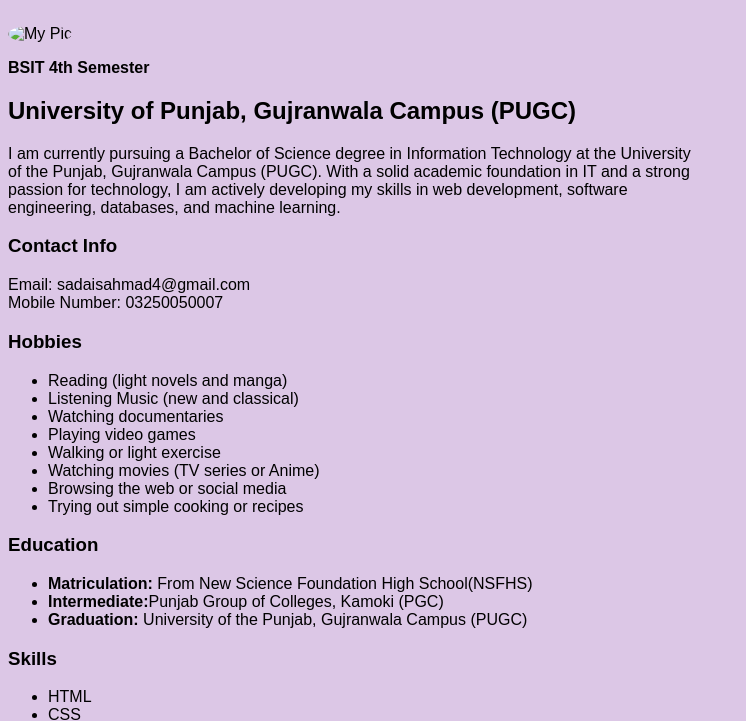
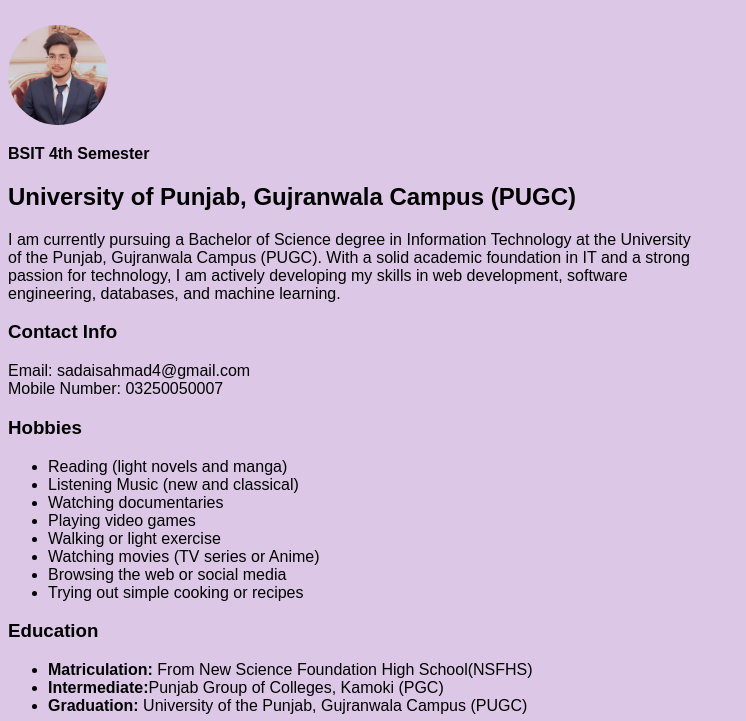
Before and after one commit to Sadais42/Portfolio, a plain HTML site: page index.html in a window 1280 px wide. Shown: the part 73-794 px from the top of the page, without its empty margins (0-746 px from the left). Drawn offline with Linux system fonts and the light colour scheme.

Commit message:
Update index.html

```diff
--- a/index.html
+++ b/index.html
@@ -30,7 +30,7 @@
 </style>
 <body>
     <h1>Sadais Ahmad</h1> <br>
-    <img src="/Task_9/My Pic.png" alt="My Pic"  >
+    <img src="My Pic.png" alt="My Pic"  >
     <p>
         <b>BSIT 4th Semester</b>
     </p>
```
